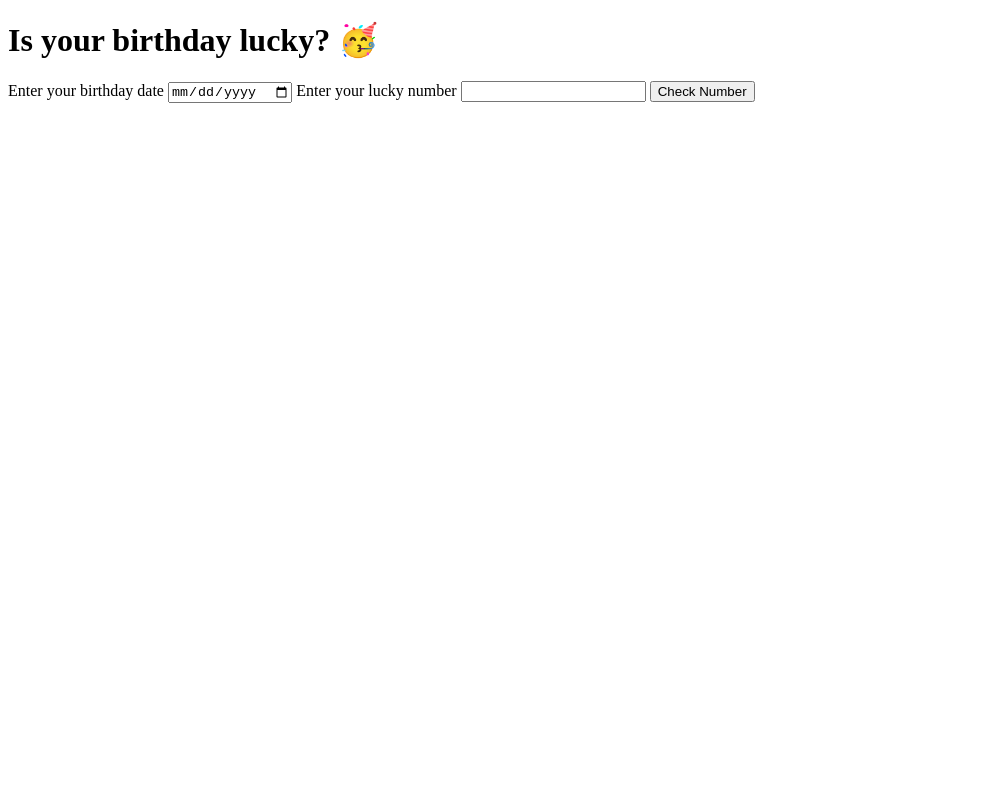
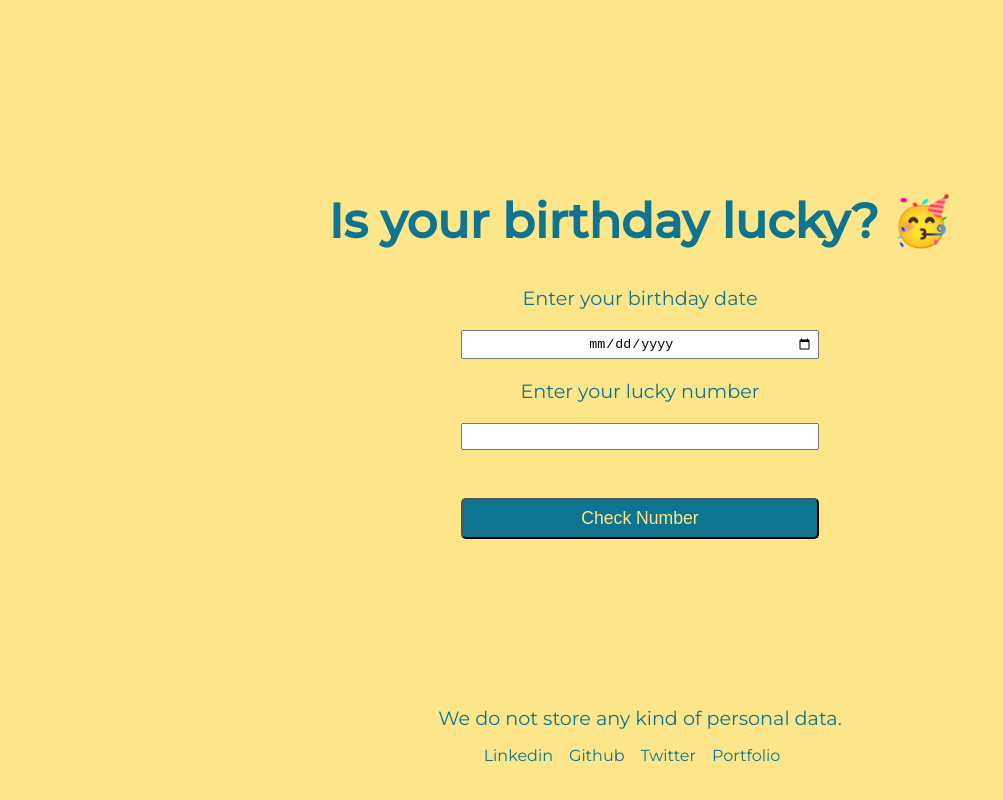
Before and after one commit to Krishna-anhsirk/is-your-birthday-lucky, a plain HTML site: page index.html in a window 1280 px wide. Shown: the whole page, without its empty margins (0-1003 px from the left). Drawn offline with Linux system fonts and the light colour scheme.

Commit message:
styling and footer done

```diff
--- a/index.html
+++ b/index.html
@@ -8,13 +8,34 @@
     <link rel="stylesheet" href="style.css" />
   </head>
   <body>
-    <h1>Is your birthday lucky? 🥳</h1>
-    <label for="birthday-date">Enter your birthday date</label>
-    <input type="date" name="birthday-date" id="birthday-date" />
-    <label for="lucky-number">Enter your lucky number</label>
-    <input type="number" name="lucky-number" id="lucky-number" />
-    <button class="check-number">Check Number</button>
-    <div class="output"></div>
+    <div class="heading">Is your birthday lucky? 🥳</div>
+    <div class="container">
+      <label for="birthday-date" class="labels">Enter your birthday date</label>
+      <input type="date" name="birthday-date" id="birthday-date" />
+      <label for="lucky-number" class="labels">Enter your lucky number</label>
+      <input type="number" name="lucky-number" id="lucky-number" />
+      <button class="check-number">Check Number</button>
+      <div class="output"></div>
+    </div>
+    <footer class="footer">
+      <div class="privacy-notice">
+        We do not store any kind of personal data.
+      </div>
+      <ul class="socials">
+        <li class="social-item">
+          <a href="https://www.linkedin.com/in/krishnateja492/">Linkedin</a>
+        </li>
+        <li class="social-item">
+          <a href="https://github.com/Krishna-anhsirk">Github</a>
+        </li>
+        <li class="social-item">
+          <a href="https://twitter.com/Teja_1511">Twitter</a>
+        </li>
+        <li class="social-item">
+          <a href="https://krishnateja.netlify.app/">Portfolio</a>
+        </li>
+      </ul>
+    </footer>
     <script src="app.js"></script>
   </body>
 </html>
--- a/style.css
+++ b/style.css
@@ -0,0 +1,90 @@
+@import url("https://fonts.googleapis.com/css2?family=Montserrat:wght@400;500&display=swap");
+
+* {
+  margin: 0;
+  padding: 0;
+  box-sizing: border-box;
+}
+
+:root {
+  --primary-colour: #fde68a;
+  --secondary-colour: #0e7490;
+}
+
+body {
+  background-color: var(--primary-colour);
+  color: var(--secondary-colour);
+  font-family: "Montserrat", sans-serif;
+}
+
+.heading {
+  margin-top: 15%;
+  text-align: center;
+  font-size: 3rem;
+  font-weight: bold;
+}
+
+.container {
+  display: flex;
+  flex-direction: column;
+  margin: 2rem auto;
+  width: 70%;
+  text-align: center;
+}
+
+#birthday-date,
+#lucky-number {
+  margin: 1rem auto;
+  width: 40%;
+  padding: 0.25rem;
+  text-align: center;
+}
+
+.labels {
+  font-size: 1.2rem;
+  margin: 0.25rem;
+}
+
+.check-number {
+  background-color: var(--secondary-colour);
+  color: var(--primary-colour);
+  padding: 0.5rem;
+  font-size: 1.1rem;
+  width: 40%;
+  margin: 2rem auto;
+  border-radius: 5px;
+  cursor: pointer;
+}
+
+.output {
+  font-size: 1.7rem;
+}
+
+.footer {
+  width: 100%;
+  text-align: center;
+  padding: 1.2rem;
+  position: absolute;
+  bottom: 0px;
+}
+
+.privacy-notice {
+  font-size: 1.2rem;
+}
+
+.socials {
+  list-style-type: none;
+  display: flex;
+  justify-content: center;
+  margin: 1rem;
+}
+
+.social-item {
+  margin-right: 1rem;
+}
+
+.social-item a {
+  text-decoration: none;
+  color: var(--secondary-colour);
+  cursor: pointer;
+}
```
